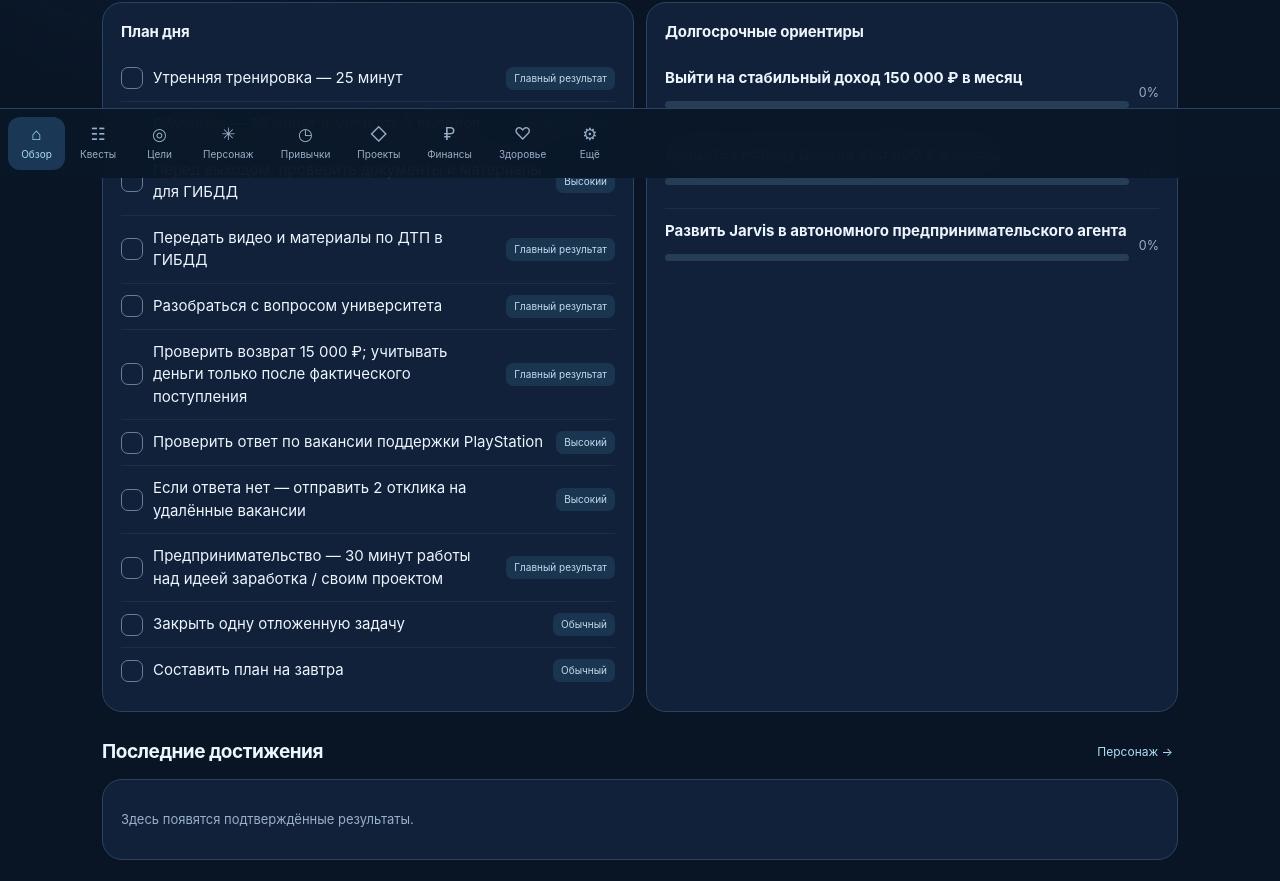
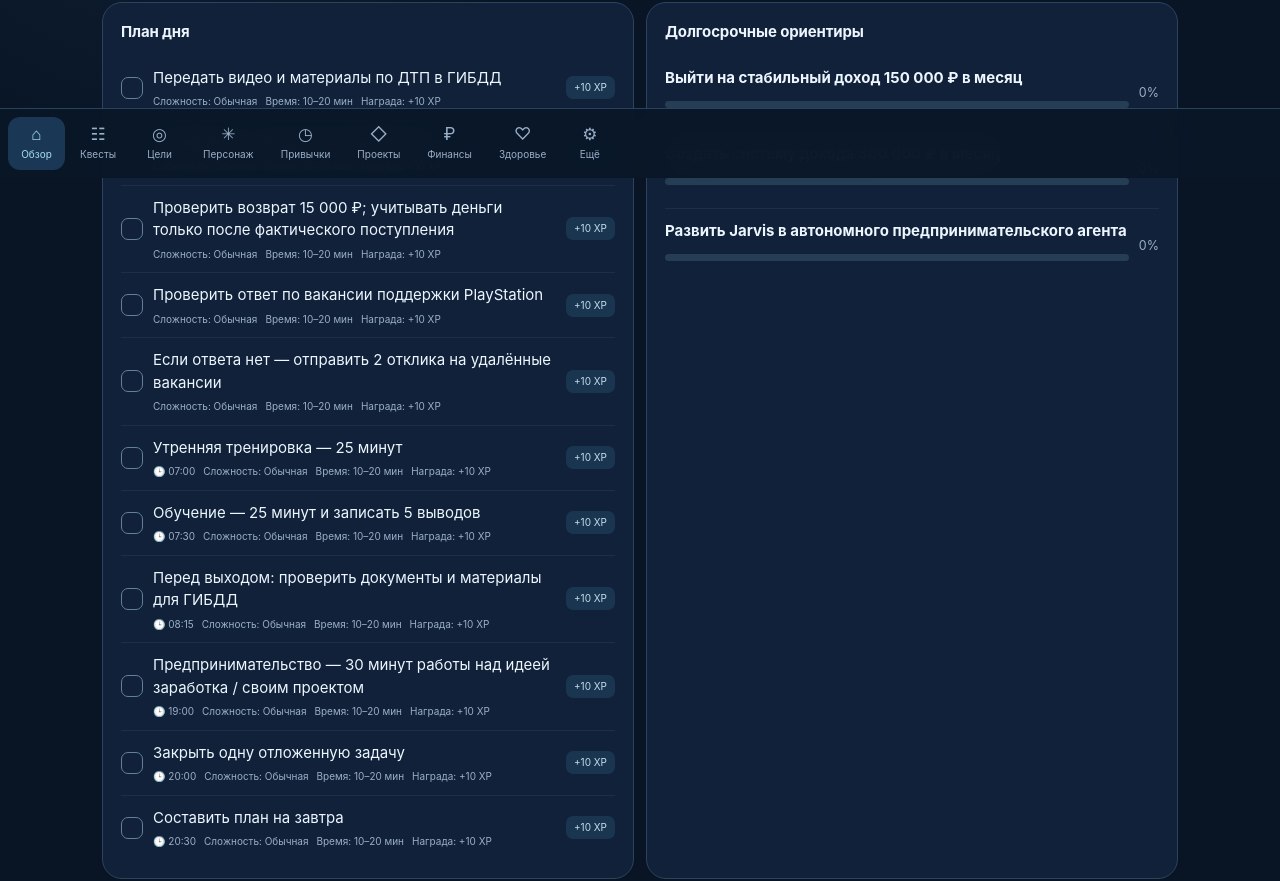
Before and after one commit to IronMan87-cloud/level-life, a plain HTML site: page index.html in a window 1280 px wide. Shown: the part 622-1503 px from the top of the page. Drawn offline with nearby package versions, Linux system fonts and the light colour scheme.

Commit message:
Show XP, difficulty, duration and proof across quests and skill cards

```diff
--- a/index.html
+++ b/index.html
@@ -94,6 +94,11 @@ h3{font-size:15px;letter-spacing:-.01em;margin:0 0 12px}
 }
 .check.done{background:var(--accent);color:var(--accent-ink);border-color:var(--accent)}
 .tasktext{flex:1;min-width:0}
+.taskmeta{display:flex;flex-wrap:wrap;gap:5px 8px;margin-top:5px;color:var(--muted);font-size:10px;line-height:1.45}
+.taskmeta span{white-space:nowrap}
+.taskproof{margin-top:3px;color:#b7cce0;font-size:10px;line-height:1.45}
+.skillquest{margin-top:10px;padding:10px;border:1px solid #34516d;border-radius:11px;background:#0d1d30}
+.skillquest strong{display:block;font-size:11px;line-height:1.4}
 .tasktext.done{text-decoration:line-through;color:var(--muted)}
 .tag{font-size:10px;padding:4px 8px;background:#1a3550;color:#c2dced;border-radius:7px;white-space:nowrap}
 .empty{font-size:13px;color:var(--muted);padding:12px 0}
@@ -396,18 +401,20 @@ function goalProgress(gid){let g=db.goals.find(x=>x.id===gid);if(!g)return;let n
 function toggleMilestone(gid,mid){let g=db.goals.find(x=>x.id===gid),m=g?.milestones.find(x=>x.id===mid);if(m){m.done=!m.done;if(g.milestones.length)g.progress=Math.round(g.milestones.filter(x=>x.done).length/g.milestones.length*100);save()}}
 function toggleProject(pid){let p=db.projects.find(x=>x.id===pid);if(p){p.done=!p.done;save()}}
 function skillLevel(xp){return Math.floor(Math.sqrt((xp||0)/100))+1}
+function taskReward(t){return t.skillXp?'+10 XP · +'+Number(t.skillXp)+' навыку':'+10 XP'}
+function taskMeta(t){let parts=[];if(t.time)parts.push('🕒 '+esc(t.time));parts.push('Сложность: '+esc(t.difficulty||'Обычная'));parts.push('Время: '+esc(t.duration||'10–20 мин'));parts.push('Награда: '+taskReward(t));return '<div class="taskmeta">'+parts.map(x=>'<span>'+x+'</span>').join('')+'</div>'+(t.proof?'<div class="taskproof">Готово, когда: '+esc(t.proof)+'</div>':'')}
 function render(){
 let d=today(),tasks=db.tasks.filter(x=>x.date===d),done=tasks.filter(x=>x.done).length,approved=db.proofs.filter(p=>p.status==='approved'),activity=(db.activityXP||0),xp=activity,level=Math.floor(xp/100)+1,within=xp%100;
 document.getElementById('today').textContent=new Date().toLocaleDateString('ru-RU',{weekday:'long',day:'numeric',month:'long'});
 document.getElementById('heroLevel').innerHTML=level+' <small>LVL</small>';document.getElementById('xpLabel').textContent=within+' / 100 XP';document.getElementById('heroProgress').style.width=within+'%';document.getElementById('rankLabel').textContent=level<5?'Новичок · формируешь фундамент':level<10?'Исследователь · набираешь темп':level<20?'Практик · превращаешь усилия в результат':'Мастер пути · стабильно растёшь';
 document.getElementById('focusCount').textContent=(tasks.length-done)+' осталось';document.getElementById('focusSub').textContent=tasks.length?'Сегодня закрыто '+done+' из '+tasks.length:'Выбери 1–3 важных результата.';
 document.getElementById('statTasks').textContent=done+'/'+tasks.length;document.getElementById('taskRate').textContent=tasks.length?Math.round(done/tasks.length*100)+'%':'—';document.getElementById('statGoals').textContent=db.goals.length;document.getElementById('statSkills').textContent=db.skills.length;let streakShown=db.streak||0;if(db.lastActive){let z=new Date();z.setDate(z.getDate()-1);let yd=z.getFullYear()+'-'+String(z.getMonth()+1).padStart(2,'0')+'-'+String(z.getDate()).padStart(2,'0');if(db.lastActive!==d&&db.lastActive!==yd&&!db.pauseDates.includes(d))streakShown=0}document.getElementById('statStreak').textContent=streakShown;
-let taskHTML=tasks.length?tasks.map(t=>'<div class="task"><button class="check '+(t.done?'done':'')+'" onclick="toggleTask(\''+t.id+'\')">'+(t.done?'✓':'')+'</button><div class="tasktext '+(t.done?'done':'')+'">'+esc(t.title)+'</div><span class="tag">'+(t.skillXp?'+'+Number(t.skillXp)+' XP':esc(t.priority||'Обычный'))+'</span></div>').join(''):'<div class="empty">План пока пуст. Добавь один важный шаг.</div>';document.getElementById('homeTasks').innerHTML=taskHTML;
-document.getElementById('allTasks').innerHTML=db.tasks.length?db.tasks.slice().sort((a,b)=>a.date.localeCompare(b.date)).map(t=>'<div class="task"><button class="check '+(t.done?'done':'')+'" onclick="toggleTask(\''+t.id+'\')">'+(t.done?'✓':'')+'</button><div class="tasktext '+(t.done?'done':'')+'"><div>'+esc(t.title)+'</div><small class="muted">'+esc(t.date)+' · '+esc(t.priority||'Обычный')+(t.skillXp?' · +'+t.skillXp+' XP навыку':'')+(t.rewarded?' · XP получен':'')+'</small></div><button class="link" onclick="deleteItem(\'tasks\',\''+t.id+'\')">×</button></div>').join(''):'<div class="empty">Пока нет квестов.</div>';
+let taskHTML=tasks.length?tasks.slice().sort((a,b)=>(a.time||'').localeCompare(b.time||'')).map(t=>'<div class="task"><button class="check '+(t.done?'done':'')+'" onclick="toggleTask(\''+t.id+'\')">'+(t.done?'✓':'')+'</button><div class="tasktext '+(t.done?'done':'')+'"><div>'+esc(t.title)+'</div>'+taskMeta(t)+'</div><span class="tag">'+taskReward(t)+'</span></div>').join(''):'<div class="empty">План пока пуст. Добавь один важный шаг.</div>';document.getElementById('homeTasks').innerHTML=taskHTML;
+document.getElementById('allTasks').innerHTML=db.tasks.length?db.tasks.slice().sort((a,b)=>(a.date+' '+(a.time||'')).localeCompare(b.date+' '+(b.time||''))).map(t=>'<div class="task"><button class="check '+(t.done?'done':'')+'" onclick="toggleTask(\''+t.id+'\')">'+(t.done?'✓':'')+'</button><div class="tasktext '+(t.done?'done':'')+'"><div>'+esc(t.title)+'</div>'+taskMeta(t)+(t.rewarded?'<small class="muted">Награда уже получена</small>':'')+'</div><button class="link" onclick="deleteItem(\'tasks\',\''+t.id+'\')">×</button></div>').join(''):'<div class="empty">Пока нет квестов.</div>';
 document.getElementById('homeGoals').innerHTML=db.goals.slice(0,3).map(g=>'<div class="task"><div class="tasktext"><strong>'+esc(g.title)+'</strong><div class="progress"><span style="width:'+g.progress+'%"></span></div></div><small class="muted">'+g.progress+'%</small></div>').join('')||'<div class="empty">Добавь долгосрочную цель.</div>';
 document.getElementById('goalCards').innerHTML=db.goals.map(g=>'<div class="item"><div class="itemtop"><div><h3>'+esc(g.title)+'</h3><p>'+esc(g.desc||'Без описания')+'</p></div><button class="link" onclick="deleteItem(\'goals\',\''+g.id+'\')">×</button></div><div class="progress"><span style="width:'+g.progress+'%"></span></div><div class="itemfoot"><span>'+g.progress+'% · '+(g.date?'до '+esc(g.date):'без срока')+'</span><button class="link" onclick="goalProgress(\''+g.id+'\')">Прогресс</button></div>'+(g.milestones||[]).map(m=>'<div class="task"><button class="check '+(m.done?'done':'')+'" onclick="toggleMilestone(\''+g.id+'\',\''+m.id+'\')">'+(m.done?'✓':'')+'</button><div class="tasktext '+(m.done?'done':'')+'">'+esc(m.title)+'</div></div>').join('')+'</div>').join('')||'<div class="empty">Добавь одну большую цель.</div>';
 document.getElementById('charLevel').textContent='Уровень '+level;document.getElementById('totalXP').textContent=xp;document.getElementById('approvedCount').textContent=approved.length;
-document.getElementById('skillCards').innerHTML=db.skills.map(s=>{let lv=skillLevel(s.xp),next=100*lv*lv,prev=100*(lv-1)*(lv-1),pct=Math.min(100,Math.round(((s.xp-prev)/(next-prev))*100));return '<div class="item"><div class="itemtop"><div><h3>'+esc(s.title)+'</h3><p>'+esc(s.cat)+' · Уровень '+lv+'</p></div><button class="link" onclick="deleteItem(\'skills\',\''+s.id+'\')">×</button></div><p>Старт: '+esc(s.baseline||'не задан')+'</p><div class="progress"><span style="width:'+pct+'%"></span></div><div class="itemfoot"><span>'+s.xp+' XP навыка</span><button class="link" onclick="openModal(\'proof\',\''+s.id+'\')">＋ Испытание</button></div>'+db.proofs.filter(p=>p.skill===s.id).map(p=>'<div class="proof"><small>'+esc(p.date)+' · '+esc(p.type)+' · '+(p.status==='approved'?'Подтверждено':'Ожидает подтверждения')+'</small><p>'+esc(p.title)+': '+esc(p.value+' '+p.unit)+'</p><p>'+esc(p.desc)+'</p>'+(p.status==='pending'?'<button class="link" onclick="approveProof(\''+p.id+'\')">Подтвердить результат</button>':'')+'</div>').join('')+'</div>'}).join('')||'<div class="empty">Добавь первый навык.</div>';
+document.getElementById('skillCards').innerHTML=db.skills.map(s=>{let lv=skillLevel(s.xp),next=100*lv*lv,prev=100*(lv-1)*(lv-1),pct=Math.min(100,Math.round(((s.xp-prev)/(next-prev))*100)),quest=db.tasks.find(t=>t.date===d&&t.skillId===s.id);return '<div class="item"><div class="itemtop"><div><h3>'+esc(s.title)+'</h3><p>'+esc(s.cat)+' · Уровень '+lv+'</p></div><button class="link" onclick="deleteItem(\'skills\',\''+s.id+'\')">×</button></div><p>Старт: '+esc(s.baseline||'не задан')+'</p><div class="progress"><span style="width:'+pct+'%"></span></div><div class="itemfoot"><span>'+s.xp+' XP навыка · '+(next-s.xp)+' XP до след. уровня</span><button class="link" onclick="openModal(\'proof\',\''+s.id+'\')">＋ Испытание</button></div>'+(quest?'<div class="skillquest"><strong>Квест сегодня: '+esc(quest.title)+'</strong>'+taskMeta(quest)+'</div>':'<div class="skillquest"><span class="muted" style="font-size:11px">На сегодня отдельный квест не назначен.</span></div>')+db.proofs.filter(p=>p.skill===s.id).map(p=>'<div class="proof"><small>'+esc(p.date)+' · '+esc(p.type)+' · '+(p.status==='approved'?'Подтверждено':'Ожидает подтверждения')+'</small><p>'+esc(p.title)+': '+esc(p.value+' '+p.unit)+'</p><p>'+esc(p.desc)+'</p>'+(p.status==='pending'?'<button class="link" onclick="approveProof(\''+p.id+'\')">Подтвердить результат</button>':'')+'</div>').join('')+'</div>'}).join('')||'<div class="empty">Добавь первый навык.</div>';
 document.getElementById('homeProof').innerHTML=approved.slice(0,4).map(p=>{let s=db.skills.find(x=>x.id===p.skill);return '<div class="task"><div class="tasktext"><strong>'+esc(p.title)+'</strong><div class="muted" style="font-size:11px">'+esc(s?.title||'Навык')+' · '+esc(p.value+' '+p.unit)+'</div></div><span class="tag">+'+(p.xp||0)+' XP</span></div>'}).join('')||'<div class="empty">Здесь появятся подтверждённые результаты.</div>';
 document.getElementById('habitList').innerHTML=db.habits.map(h=>{let count=h.logs.length;return '<div class="task"><button class="check '+(h.logs.includes(d)?'done':'')+'" onclick="toggleHabit(\''+h.id+'\')">'+(h.logs.includes(d)?'✓':'')+'</button><div class="tasktext"><strong>'+esc(h.title)+'</strong><div class="muted" style="font-size:11px">'+count+' выполнений · '+(h.freq==='daily'?'Ежедневно':'Будни')+'</div></div><button class="link" onclick="deleteItem(\'habits\',\''+h.id+'\')">×</button></div>'}).join('')||'<div class="empty">Добавь привычку, которую хочешь закрепить.</div>';
 document.getElementById('projectCards').innerHTML=db.projects.map(p=>'<div class="item"><div class="itemtop"><div><h3>'+esc(p.title)+'</h3><p>'+esc(p.desc||'Результат не указан')+'</p></div><button class="link" onclick="deleteItem(\'projects\',\''+p.id+'\')">×</button></div><div class="itemfoot"><span>'+(p.done?'Завершён':'В работе')+'</span><button class="link" onclick="toggleProject(\''+p.id+'\')">'+(p.done?'Вернуть в работу':'Завершить')+'</button></div></div>').join('')||'<div class="empty">Добавь проект.</div>';
```
